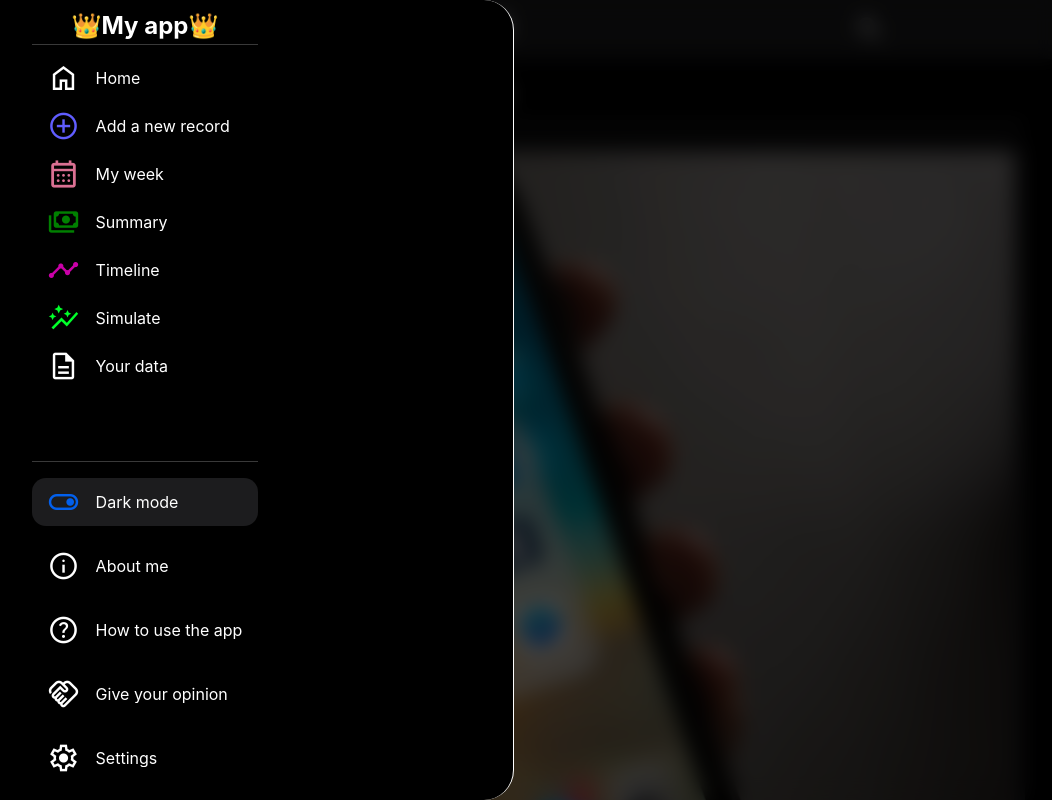
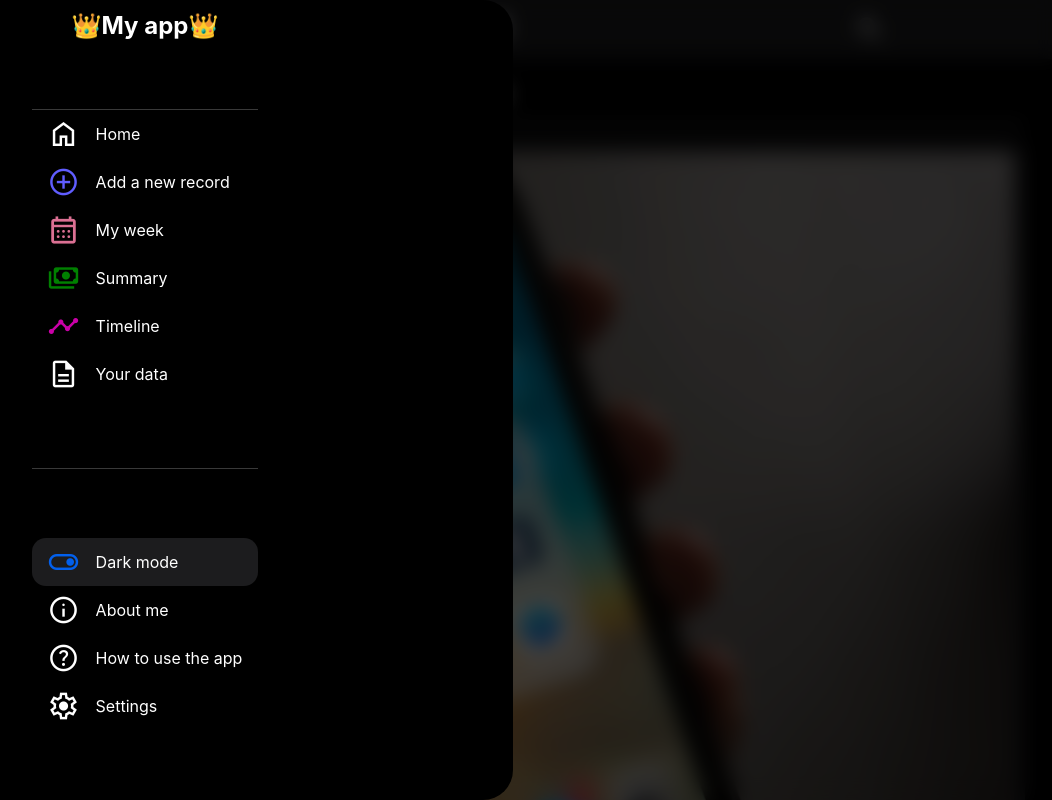
Before and after one commit to Pablo6152/paymentCalc, a React (Create React App) app: page / in a window 1280 px wide. Both pictures are taken after a click on the element "menu". Shown: the top 800 px of the page, without its empty margins (223-1275 px from the left). Built offline with nearby package versions, Linux system fonts and the light colour scheme.

Commit message:
fixed sidebar style

```diff
--- a/src/App.css
+++ b/src/App.css
@@ -172,36 +172,16 @@ ul{
 .sidebar-container{
   display: grid;
 
-  border-right: 1px var(--text-color) solid;
+
   border-top-right-radius: 30px;
   border-bottom-right-radius: 30px;
 
   grid-template-areas: "t"
-                       "."
-                       "."
                        "p"
                        "."
-                       "."
-                       "."
-                       "."
-                       "."
-                       "."
-                       "."
-                       "."
-                       "."
-                       "."
-                       "."
-                       "."
-                       "."
-                       "."
-                       "."
-                       "s"
-                       "."
-                       "."
-                       ".";
+                       "s";
 
-    justify-content: center;
-
+  justify-content: center;
 
   background-color: var(--primary-color);
   color: var(--text-color);
@@ -212,24 +192,23 @@ ul{
   height: 100vh;
   min-width: 55%;
 
-
-
   padding: 0 1em;
 
 }
 .sidebar-title{
   grid-area: t;
+
 }
 .pages-container{
   grid-area: p;
+  border-bottom: 1px rgba(158, 158, 158, 0.36) solid;
 }
 
 .settings-container{
   grid-area: s;
 
-  border-top: 1px rgba(158, 158, 158, 0.36) solid;
 
-  padding-top: 1em;
+
 }
 
 .sidebar-title{
@@ -275,9 +254,9 @@ ul{
   padding-right: .5em;
   font-size: 2rem;
 }
-.settings-item{
+/* .settings-item{
   margin-top: 1em;
-}
+} */
 
 .sidebar-global-item-propeties{
   width: 100%;
--- a/src/App.js
+++ b/src/App.js
@@ -15,23 +15,16 @@ function App() {
 
   React.useEffect(x => {
     loadTheme(darkMode)
-    // console.log("Effect Ran")
+
   },[darkMode])
 
   function handleThemeChange(){
     toggleTheme()
     setDarkMode(darkMode === 1 ? 0 : 1)
-
-
   }
-
-  // console.log(`Local Storage ${localStorage.getItem("darkmode")}`)
-  // console.log(`React state ${darkMode}`)
 
   function searchBarToggle(){
     setShowSearchBar(!showSearchBar)
-
-    return showSearchBar
   }
 
   function sideMenuToggle(){
--- a/src/components/SideBar/SideBar.jsx
+++ b/src/components/SideBar/SideBar.jsx
@@ -30,10 +30,10 @@ export default function SideBar(props){
                             <span className="material-symbols-outlined timeline-icon">timeline</span>
                             <p className="sidebar-item-name">Timeline</p>
                         </div>
-                        <div className="sidebar-item">
+                        {/* <div className="sidebar-item">
                             <span className="material-symbols-outlined simulate-icon">auto_graph</span>
                             <p className="sidebar-item-name">Simulate</p>
-                        </div>
+                        </div> */}
                         <div className="sidebar-item">
                             <span className="material-symbols-outlined description-icon">description</span>
                             <p className="sidebar-item-name">Your data</p>
@@ -67,10 +67,10 @@ export default function SideBar(props){
                             <p className="sidebar-item-name">How to use the app</p>
                         </div>
 
-                        <div className="sidebar-item settings-item">
+                        {/* <div className="sidebar-item settings-item">
                             <span className="material-symbols-outlined">handshake</span>
                             <p className="sidebar-item-name">Give your opinion</p>
-                        </div>
+                        </div> */}
 
                         <div className="sidebar-item settings-item">
                             <span className="material-symbols-outlined">
```
